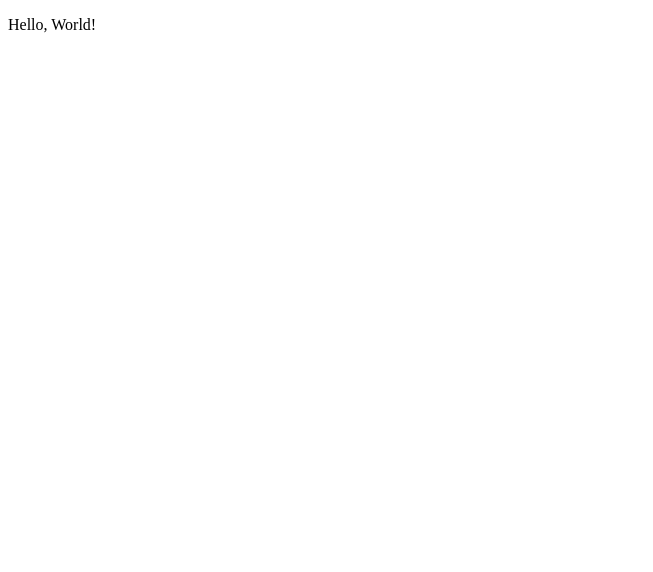
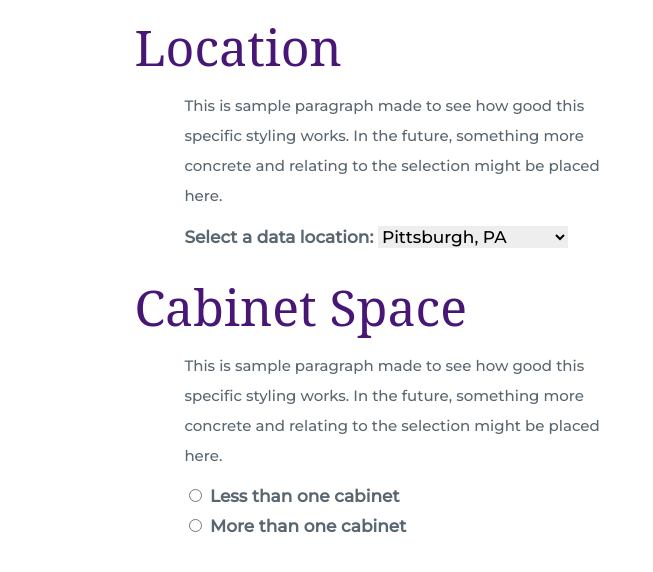
Before and after one commit to chirprush/edge-quote-demo, a Flask app: page / in a window 1280 px wide. Before the commit the part shown is almost empty. Shown: the top 572 px of the page, without its empty margins (0-653 px from the left). Run offline with Flask 2, Linux system fonts and the light colour scheme.

Commit message:
A few basic components with some styling

```diff
--- /dev/null
+++ b/app/static/css/main.css
@@ -0,0 +1,55 @@
+@import url('https://fonts.googleapis.com/css2?family=Montserrat:wght@500&display=swap');
+
+:root {
+	--header-purple: #481776;
+	--text-gray: #5a6771;
+}
+
+.selector-section {
+	width: 70%;
+	padding-left: 10%;
+	padding-top: 5px;
+	padding-bottom: 20px;
+}
+
+.selector-section h2 {
+	font-family: 'Noto Serif', serif;
+	font-weight: 400;
+	font-size: 50px;
+	color: var(--header-purple);
+	margin: 0;
+}
+
+.selector-main {
+	margin-left: 50px;
+	font-family: "Montserrat", sans-serif;
+	font-size: 15px;
+	color: var(--text-gray);
+}
+
+.selector-main p {
+	margin-top: 10px;
+	font-family: "Montserrat", sans-serif;
+	font-size: 15px;
+	line-height: 2;
+	width: 50%;
+	color: var(--text-gray);
+}
+
+.selector-main label {
+	font-size: 17px;
+	font-weight: bold;
+}
+
+.selector-dropdown {
+	font-size: 17px;
+	font-family: "Montserrat", sans-serif;
+	border: none;
+	background: #eee;
+}
+
+.radio-container br {
+	display: block;
+	margin-top: 10px;
+	content: " ";
+}
--- a/app/templates/main.html
+++ b/app/templates/main.html
@@ -4,8 +4,39 @@
 		<title>Demo</title>
 		<meta charset="UTF-8" />
 		<meta name="viewport" content="width=device-width,initial-scale=1" />
+		<link rel="stylesheet" type="text/css" href="{{ url_for('static', filename='css/main.css') }}" media="screen" />
 	</head>
 	<body>
-		<p>Hello, World!</p>
+		<div class="selector-section">
+			<h2>Location</h2>
+			<div class="selector-main">
+				<p>This is sample paragraph made to see how good this specific styling works. In the future, something more concrete and relating to the selection might be placed here.</p>
+				<label for="selector-location">Select a data location: </label>
+				<!-- TODO: Connect the options with the database via arguments to template -->
+				<select name="Location" id="selector-location" class="selector-dropdown">
+					<optgroup>
+						<option value="0">Pittsburgh, PA</option>
+						<option value="1">New York City, NY</option>
+					</optgroup>
+				</select>
+			</div>
+		</div>
+		<div class="selector-section">
+			<h2>Cabinet Space</h2>
+			<div class="selector-main">
+				<p>This is sample paragraph made to see how good this specific styling works. In the future, something more concrete and relating to the selection might be placed here.</p>
+				<div class="radio-container">
+					<label>
+						<input type="radio" value="0" name="r-cabinetspace" />
+						Less than one cabinet
+					</label>
+					<br />
+					<label>
+						<input type="radio" value="1" name="r-cabinetspace" />
+						More than one cabinet
+					</label>
+				</div>
+			</div>
+		</div>
 	</body>
 </html>
--- a/config.py
+++ b/config.py
@@ -0,0 +1 @@
+DEBUG = True
```
